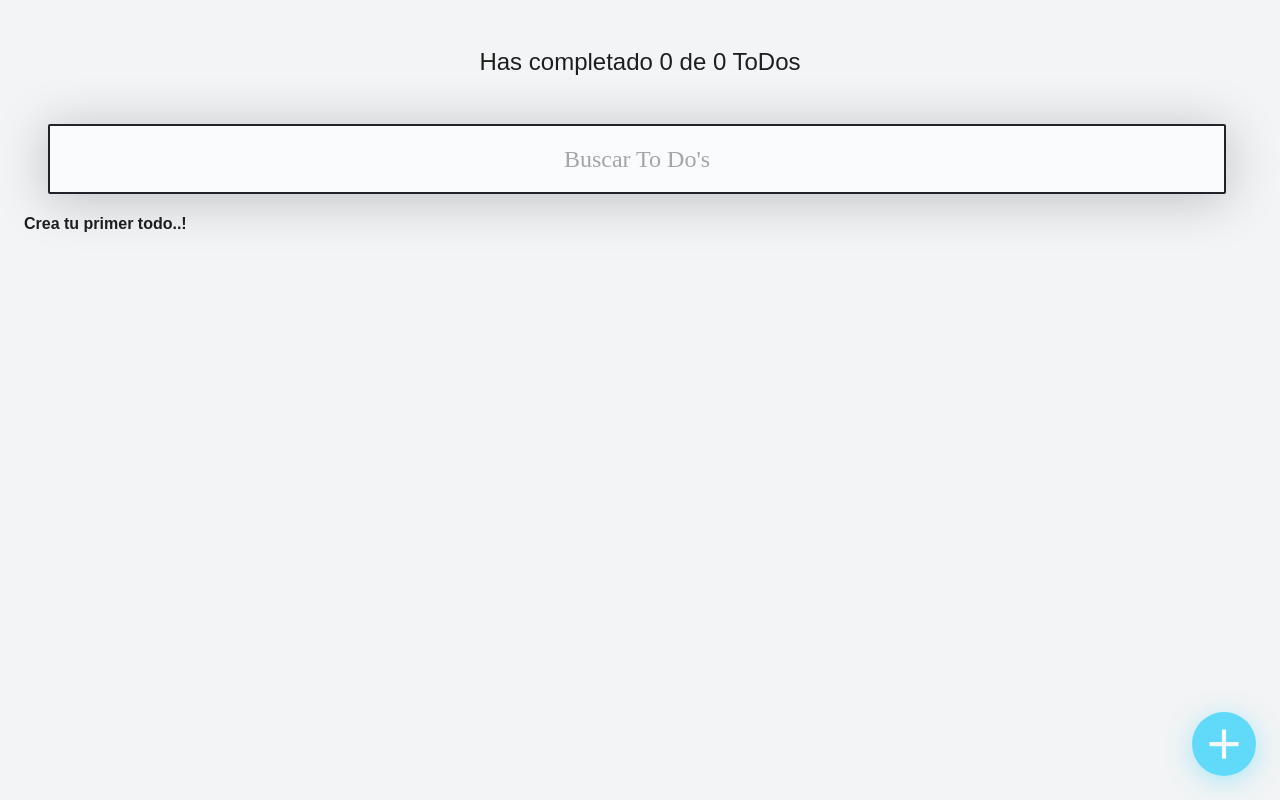
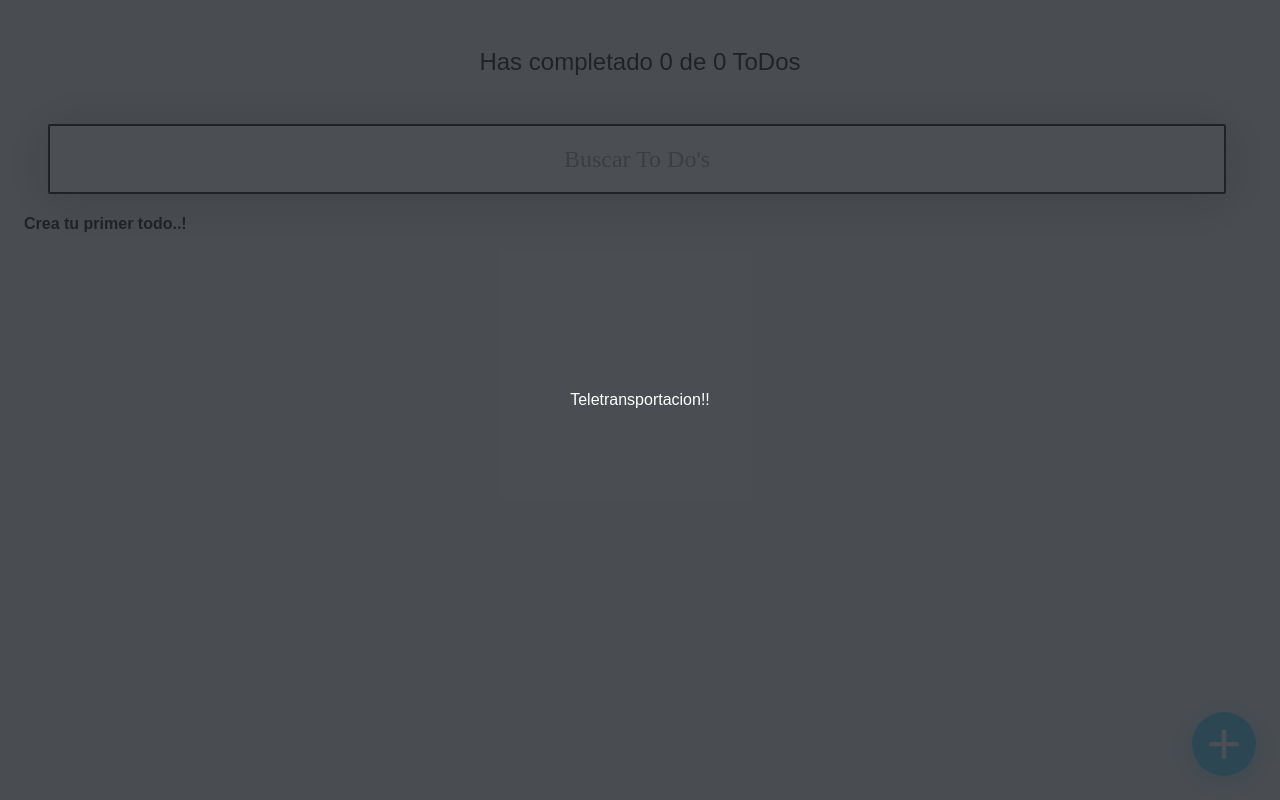
Before and after one commit to aramxD/react-todoapp, a React (Create React App) app: page / in a window 1280 px wide. Both pictures are taken after a click on the button 1224 px from the left and 744 px from the top of the page. Built offline with nearby package versions, Linux system fonts and the light colour scheme.

Commit message:
implementacion de portals para proyecto

```diff
--- a/public/index.html
+++ b/public/index.html
@@ -31,6 +31,7 @@
 <body>
     <noscript>You need to enable JavaScript to run this app.</noscript>
     <div id="root"></div>
+    <div id="modal"></div>
     <!--
       This HTML file is a template.
       If you open it directly in the browser, you will see an empty page.
--- a/src/App.js
+++ b/src/App.js
@@ -5,6 +5,7 @@
 import { CreateTodoButton } from './components/CreateTodoButton';
 import { TodoList } from './components/TodoList';
 import { TodoItem } from './components/TodoItem';
+import { Modal } from './components/Modal'
 
 // const todosDefault = [
 //   { text: 'Crear tu primer To Do..', completed: false },
@@ -21,7 +22,6 @@
       <React.Fragment>
         <TodoCounter />
 
-
         <TodoSearch />
 
         <TodoContext.Consumer>
@@ -31,7 +31,9 @@
             searchedTodos,
             completeTodo,
             deleteTodo,
-          }) => (
+            openModal,
+            setOpenModal
+          }) => ( <>
             <TodoList >
               {error && <p>Hay un error, reinicia</p>}
               {loading && <p>Estamos cargando, no desesperes...</p>}
@@ -47,14 +49,27 @@
               ))}
 
             </TodoList>
-          )}
+
+
+            {!!openModal && (
+              <Modal>
+              <p>Teletransportacion!!</p>
+            </Modal>
+            )}
+
+            <CreateTodoButton
+              setOpenModal={setOpenModal}
+              />
+            </>
+        )}
         </TodoContext.Consumer>
 
 
-        <CreateTodoButton />
 
       </React.Fragment>
     </TodoProvider>
+
+
   );
 }
 
--- a/src/components/CreateTodoButton.jsx
+++ b/src/components/CreateTodoButton.jsx
@@ -1,10 +1,10 @@
 import React from 'react';
 import '../styles/CreateTodoButton.css'
 
-function CreateTodoButton(){
+function CreateTodoButton(props){
 
     const onClickCreateTodo = () => {
-        console.log('crear nuevo todo')
+        props.setOpenModal(true)
     }
     return(
         <button className='createTodoButton'
--- /dev/null
+++ b/src/components/Modal.jsx
@@ -0,0 +1,15 @@
+import React from 'react'
+import ReactDOM from 'react-dom'
+import '../styles/Modal.css'
+
+function Modal({children}){
+      return ReactDOM.createPortal(
+            <div className='ModalBackground'>
+            {children}
+            </div>,
+            document.getElementById('modal')
+      )
+}
+
+
+export {Modal}
--- a/src/context/index.jsx
+++ b/src/context/index.jsx
@@ -12,6 +12,7 @@
   } = useLocalStorage('TODOS_V1', [])
 
   const [searchValue, setSearchValue] = React.useState('')
+  const [openModal, setOpenModal] = React.useState(false);
 
   //funcion para contar los elementos completados
   const completedTodos = todos.filter(todo => !!todo.completed).length;
@@ -66,6 +67,8 @@
       searchedTodos,
       completeTodo,
       deleteTodo,
+      openModal,
+      setOpenModal,
     }}>
       {props.children}
     </TodoContext.Provider>
--- /dev/null
+++ b/src/styles/Modal.css
@@ -0,0 +1,12 @@
+.ModalBackground {
+    background: rgba(32, 35, 41, .8);
+    position: fixed;
+    top: -10px;
+    left: -10px;
+    right: -10px;
+    bottom: -10px;
+    display: flex;
+    justify-content: center;
+    align-items: center;
+    color: white;
+}
```
